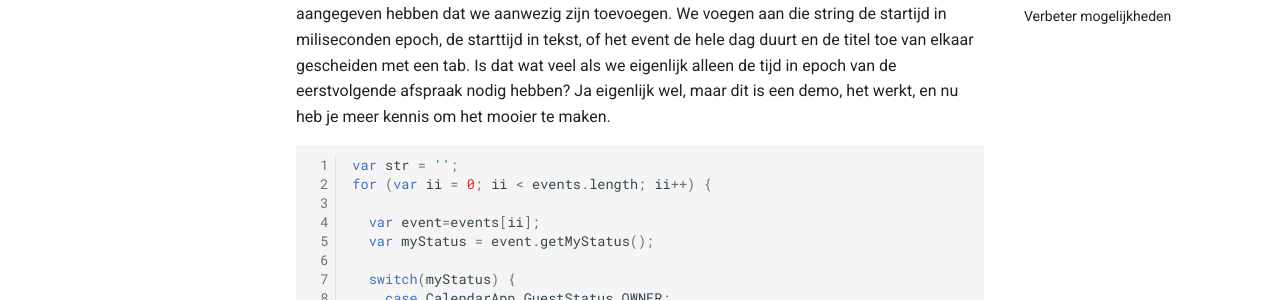
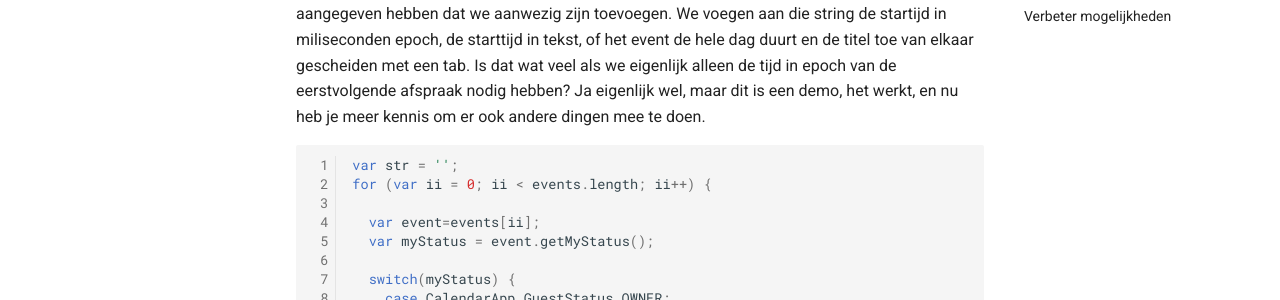
Before and after one commit to csvalpha/iot-workshop, an MkDocs documentation site: the page built from docs/projecten/agenda.md, in a window 1280 px wide and 900 px high, scrolled down 913 px. Shown: the part 281-581 px from the top of the window. Built offline with MkDocs 1.6.1 and Material for MkDocs 9.7.7, drawn with Linux system fonts in a browser that asks for light colours; comment, search, counter and statistics services are not loaded; some of the changed text lies outside the part shown.

Commit message:
Update agenda.md

````diff
--- a/docs/projecten/agenda.md
+++ b/docs/projecten/agenda.md
@@ -28,7 +28,7 @@ We halen alle events in deze periode uit de agenda op.
 var events = cal.getEvents(start, stop);
 ```
 
-Daarna maken we een string aan waaraan we alle agenda afspraken van onszelf of waarvan we aangegeven hebben dat we aanwezig zijn toevoegen. We voegen aan die string de startijd in miliseconden epoch, de starttijd in tekst, of het event de hele dag duurt en de titel toe van elkaar gescheiden met een tab. Is dat wat veel als we eigenlijk alleen de tijd in epoch van de eerstvolgende afspraak nodig hebben? Ja eigenlijk wel, maar dit is een demo, het werkt, en nu heb je meer kennis om het mooier te maken.
+Daarna maken we een string aan waaraan we alle agenda afspraken van onszelf of waarvan we aangegeven hebben dat we aanwezig zijn toevoegen. We voegen aan die string de startijd in miliseconden epoch, de starttijd in tekst, of het event de hele dag duurt en de titel toe van elkaar gescheiden met een tab. Is dat wat veel als we eigenlijk alleen de tijd in epoch van de eerstvolgende afspraak nodig hebben? Ja eigenlijk wel, maar dit is een demo, het werkt, en nu heb je meer kennis om er ook andere dingen mee te doen.
 ```javascript
 var str = '';
 for (var ii = 0; ii < events.length; ii++) {
````
